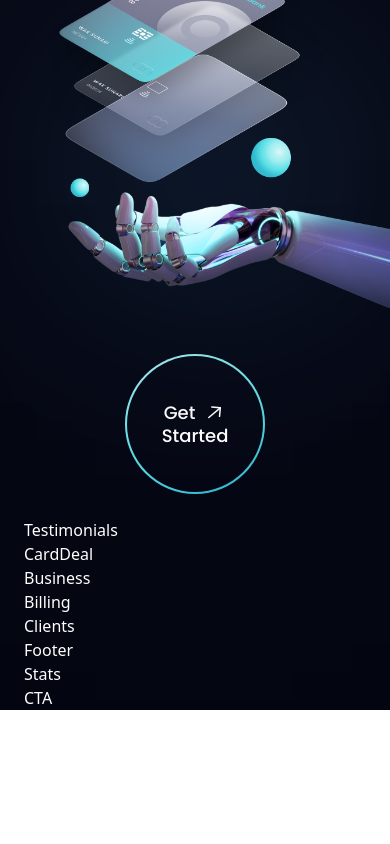
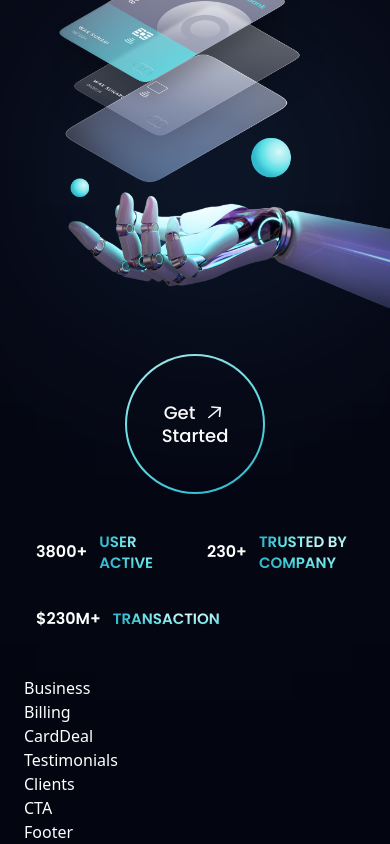
Before and after one commit to taiseen/payment-method-lp, a React (Vite) app: page / in a window 390 px wide. Shown: the part 778-1622 px from the top of the page. Before the commit the page ends 1488 px from the top, so only its background shows below. Built offline with nearby package versions, Linux system fonts and the light colour scheme.

Commit message:
stats section ==> OK

```diff
--- a/index.html
+++ b/index.html
@@ -5,7 +5,7 @@
   <meta charset="UTF-8" />
   <meta name="viewport" content="width=device-width, initial-scale=1.0" />
 
-  <link rel="icon" type="image/svg+xml" href="/vite.svg" />
+  <link rel="icon" type="image/svg+xml" href="./public/logo.png" />
 
   <title>Payment Method</title>
 </head>
--- a/src/App.jsx
+++ b/src/App.jsx
@@ -14,14 +14,21 @@
       <div className={`bg-primary ${styles.paddingX} ${styles.flexStart}`}>
         <div className={`${styles.boxWidth}`}>
 
+          <Stats />
+
+          <Business />
+
+          <Billing />
+
+          <CardDeal />
+
           <Testimonials />
-          <CardDeal />
-          <Business />
-          <Billing />
+
           <Clients />
+
+          <CTA />
+
           <Footer />
-          <Stats />
-          <CTA />
 
         </div>
       </div>
--- a/src/components/Stats.jsx
+++ b/src/components/Stats.jsx
@@ -1,8 +1,21 @@
-import React from 'react'
+import { stats } from '../constants'
+import styles from '../styles'
 
 const Stats = () => {
+
   return (
-    <div>Stats</div>
+    <section className={`${styles.flexCenter} flex-row flex-wrap sm:mb-20 mb-6`}>
+      {
+        stats.map((stat) =>
+          <div
+            key={stat.id}
+            className='flex-1 flex justify-start items-center m-3'
+          >
+            <h4 className='font-poppins font-semibold xs:text-[40px] text-[30px]xs:leading-[53px] leading-[43px] text-white'>{stat.value}</h4>
+            <p className='font-poppins font-semibold xs:text-[20px] text-[15px] xs:leading-[26px] leading-[21px] text-gradient uppercase ml-3'>{stat.title}</p>
+          </div>)
+      }
+    </section>
   )
 }
 
```
Also changed, not shown: public/logo.png (added), 1 other file (tests, documents, lock files or other folders).
